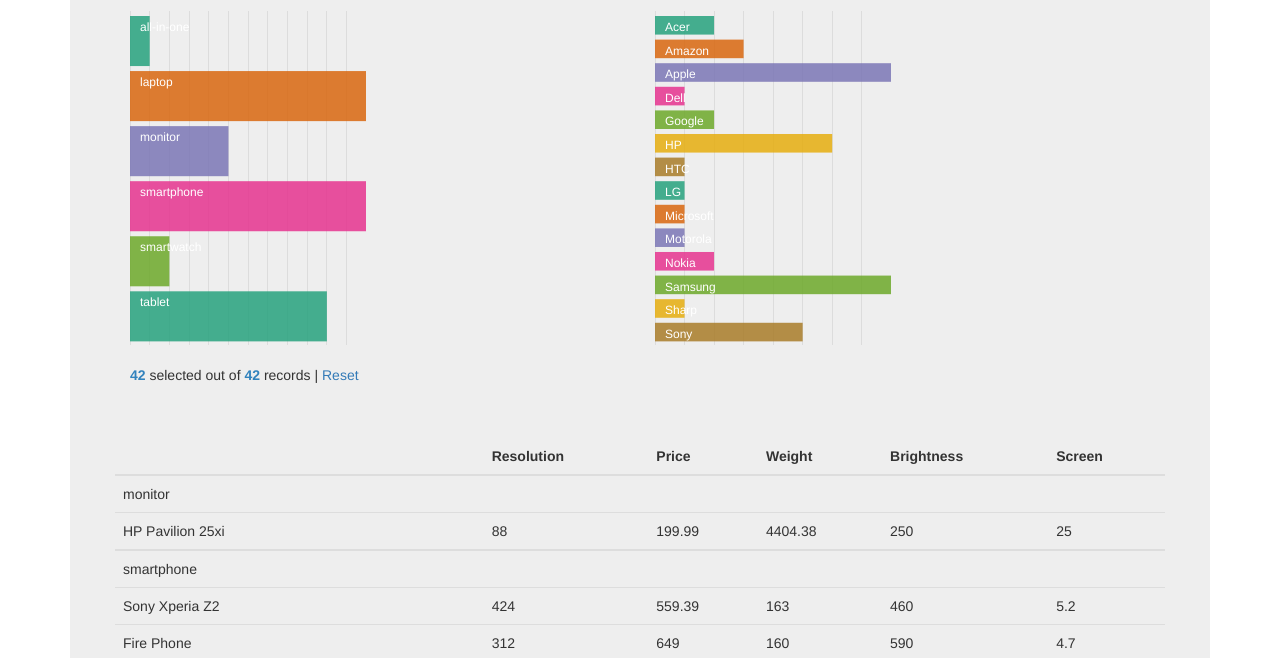
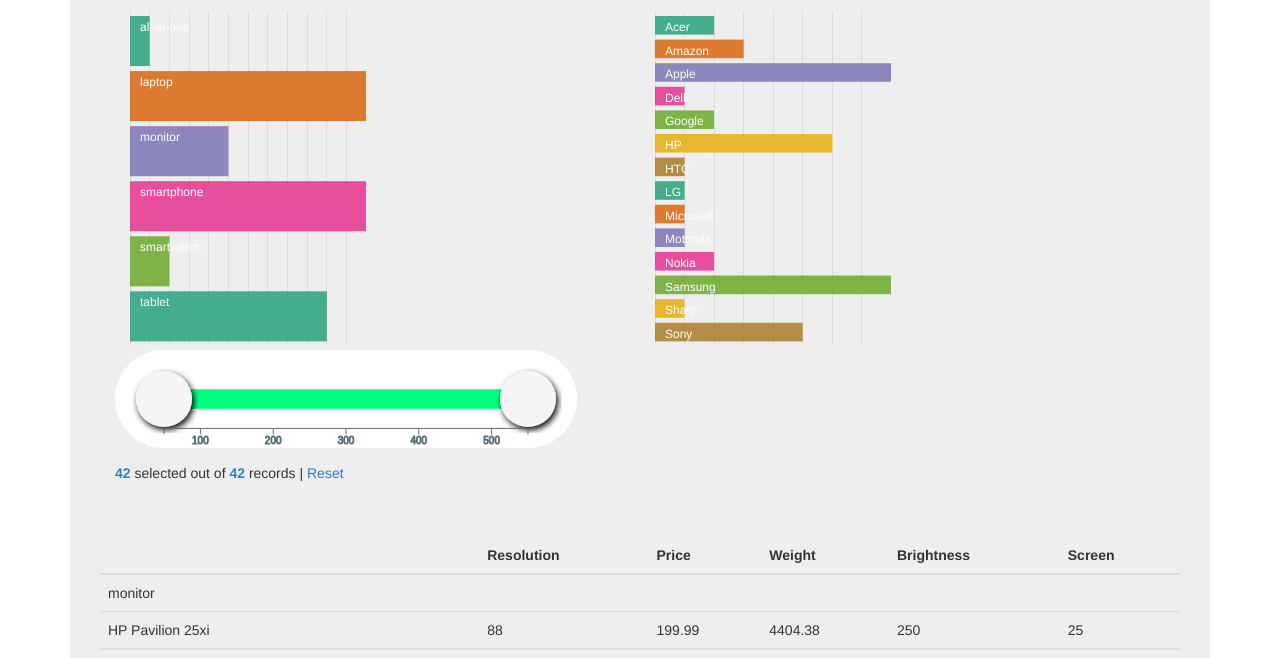
Before and after one commit to StatVisions/catchyscreens, a website: page index.html in a window 1280 px wide. Shown: the part 57-715 px from the top of the page. Drawn offline with nearby package versions, Linux system fonts and the light colour scheme; files whose address does not match are found by name.

Commit message:
added slider

```diff
--- a/index.html
+++ b/index.html
@@ -13,6 +13,7 @@
         <script type="text/javascript" src="node_modules/bootstrap/dist/js/bootstrap.js"></script>
         <link   type="text/css"        href="node_modules/bootstrap/dist/css/bootstrap.css" rel="stylesheet">
         <script type="text/javascript" src="node_modules/colorbrewer/colorbrewer.js"></script>
+        <script type="text/javascript" src="uid3.v2.js"></script>
 
     </head>
 
@@ -66,6 +67,8 @@
 
           <div class="row" id="2">
 
+            <div class="slider" id="resolution" style="width:33em; height:7em;"></id>
+
           </div> <!-- end row 2 -->
 
           <div class="row" id="3">
@@ -96,6 +99,7 @@
     var typeChart = dc.rowChart("figure#chart1");
     var companyChart = dc.rowChart("figure#chart2");
     var countWidget = dc.dataCount("figure.dc-data-count");
+
     CrossFilter = {}; // no var so this should make it modifiable at function scope and global
 
     d3.csv('data/data.csv', function(Data){
@@ -146,6 +150,8 @@
             BrightnessDimension = CrossFilter.dimension(function(d) { return +d.BrightnessNits}),
             BrightnessGroup = BrightnessDimension.group();
 
+        var slider = ui2("div.slider#resolution").xDomain(d3.scale.linear().domain(ResolutionExtent)).render();
+
         var chartWidth = parseInt(d3.select("figure").style("width"))*.45;
 
         var colorScaleType = d3.scale.ordinal().range(colorbrewer.Dark2[5]);
@@ -173,6 +179,8 @@
         colorScaleBrightness = d3.scale.linear()
         .domain([BrightnessExtent[0],BrightnessExtent[1]])
         .range(["#fdae6b","#e6550d"]);
+
+        //font-family="Verdana" font-size="55" fill="blue"
 
         FieldNames = [
             "",
--- /dev/null
+++ b/uid3.v2.js
@@ -0,0 +1,184 @@
+function ui2(selector) {
+
+  var instance = {};
+  // defaults
+  var height = parseInt(d3.select(selector).style("height"));
+  var width = parseInt(d3.select(selector).style("width"));
+  var svg = d3.select(selector).append("svg");
+  // add shadow filter
+  var svgdef = svg.append('defs');
+
+  var visualeffect = svgdef.append('filter')
+    .attr('id','dropshadow');
+
+  visualeffect.append('feGaussianBlur')
+    .attr('in','SourceAlpha')
+    .attr('stdDeviation',3)
+    .attr('result','blur');
+
+  visualeffect.append('feOffset')
+    .attr('in','blur')
+    .attr('dx',2)
+    .attr('dy',3)
+    .attr('result','offsetBlur');
+
+  var blendvisuals = visualeffect.append('feMerge');
+
+  blendvisuals.append('feMergeNode')
+    .attr('in','offsetBlur');
+
+  blendvisuals.append('feMergeNode')
+    .attr('in','SourceGraphic');
+  // end shadow filter
+
+  var brushFill = "#00FF7F";
+  var bgColor= "#FFF";
+  var handleStroke = "#586e75";
+  var handleFill = "#F5F5F5";
+  var axisOn = true;
+  var axisColor = "#586e75";
+  var xDomain = d3.scale.linear().domain([0,100]);
+  var tickCount = 4;
+  var fontStyle = "10px sans-serif";
+
+
+  instance.xDomain = function(_xDomain){
+    if(!arguments.length) return xDomain;
+    xDomain = _xDomain;
+    return instance;
+  }
+
+  instance.axisColor = function(_axisColor){
+    if(!arguments.length) return axisColor;
+    axisColor = _axisColor;
+    return instance;
+  }
+
+  instance.tickCount = function(_tickCount) {
+    if(!arguments.length) return tickCount;
+    tickCount = _tickCount;
+    return instance
+  }
+
+  instance.axisfont = function(_axisfont) {
+    if(!arguments.length) return axisfont;
+    axisfont = _axisfont;
+    return instance
+  }
+
+  instance.width = function(_width) {
+    if(!arguments.length) return width;
+    width = _width;
+    return instance;
+  }
+
+  instance.height = function(_height) {
+    if(!arguments.length) return height;
+    height = _height;
+    return instance;
+  }
+
+  instance.brushFill = function(_color) {
+    if(!arguments.length) return brushFill;
+    return brushFill = _color;
+  }
+
+  instance.bgColor = function(_color) {
+    if(!arguments.length) return bgColor;
+    return bgColor = _color;
+  }
+
+  instance.handlestrokecolor = function(_color) {
+    if(!arguments.length) return handleStroke;
+    return handleStroke = _color;
+  }
+
+  instance.handleFill = function(_color) {
+    if(!arguments.length) return handleFill;
+    return handleFill = _color;
+  }
+
+  instance.axisOn = function(b) {
+    if(!arguments.length) return axisOn;
+    return axisOn = b;
+  }
+
+
+  instance.render = function() {
+
+    brushstart = function() {
+      svg.classed("selecting", true);
+    }
+
+    brushmove = function() {
+      var s = brush.extent();
+    }
+
+    brushend = function() {
+      svg.classed("selecting", !d3.event.target.empty());
+    }
+
+    var xScale = xDomain
+      .range([height/2, width - height/2])
+      .nice();
+
+    var min = xScale.domain()[0];
+    var max = xScale.domain()[1];
+
+    var brush = d3.svg.brush()
+      .x(xScale)
+      .extent([min, max])
+      .on("brushstart", brushstart)
+      .on("brush", brushmove)
+      .on("brushend", brushend);
+
+    var brushg = svg.append("g")
+      .attr("class", "brush")
+      .style("fill",brushFill)
+      .call(brush);
+
+    d3.select(selector)
+      .style("overflow","hidden")
+      .style("background-color",bgColor);
+
+    svg.attr("width", width)
+      .attr("height", height)
+      .append("g")
+      .attr("transform", "translate(" + 0 + "," + 0+ ")");
+
+    if(axisOn) renderaxis();
+
+    brushg.selectAll("rect")
+      .attr("height",height*.2)
+      .attr("y",height*.4);
+
+    d3.select(selector).style("border-radius",height/2+"px");
+
+    function renderaxis() {
+      svg.append("g")
+      .attr("stroke",axisColor)
+      .attr("fill","none")
+      .attr("transform", "translate(0," + height*.8+ ")")
+      .call(d3.svg.axis().scale(xScale).ticks(tickCount).orient("bottom")).selectAll("text").style("font",fontStyle);
+    }
+
+    function renderhandles() {
+      brushg.selectAll(".resize").append("circle")
+      .attr("id",function(d){ return d;})
+      .attr("transform", "translate(0,0)")
+      .attr("r",height/3.5)
+      .attr("cy",height/2)
+      .attr("filter","url(#dropshadow)")
+      .attr("fill",handleFill)
+      .attr("opacity",1);
+    }
+    renderhandles();
+    brushstart();
+    brushmove();
+
+    return instance;
+
+  }
+
+  return instance;
+}
```
